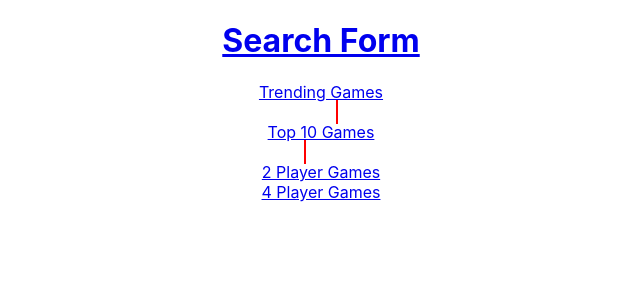
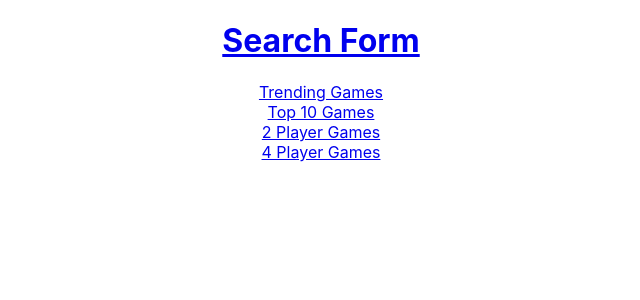
Before and after one commit to mdflynn/game-sleuth, a React (Create React App) app: page / in a window 1280 px wide. Shown: the top 300 px of the page, without its empty margins (319-959 px from the left). Built offline with nearby package versions, Linux system fonts and the light colour scheme.

Commit message:
Get rid of search top

```diff
--- a/src/App/App.scss
+++ b/src/App/App.scss
@@ -1,10 +1,5 @@
 .App {
   text-align: center;
-}
-
-.search-top {
-  border: solid red 2px;
-  margin: 2em;
 }
 
 .App-logo {
```
